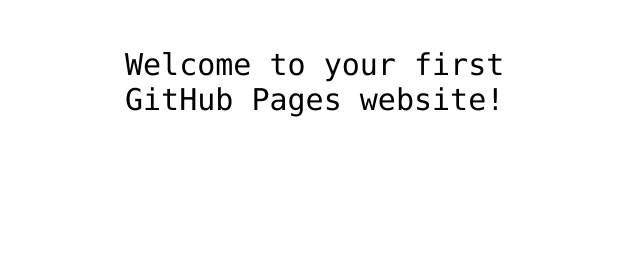
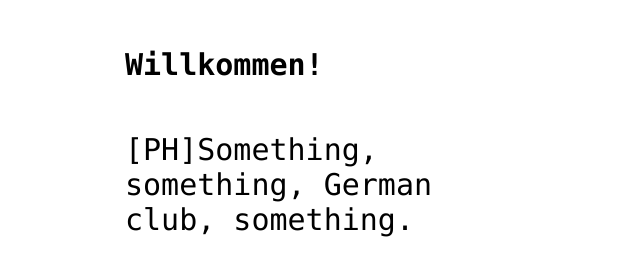
Before and after one commit to GoGermanLU/gogermanlu.github.io, a plain HTML site: page index.html in a window 1280 px wide. Shown: the part 341-616 px from the top of the page, without its empty margins (315-955 px from the left). Drawn offline with Linux system fonts and the light colour scheme.

Commit message:
Beginning of club site

```diff
--- a/index.html
+++ b/index.html
@@ -3,7 +3,7 @@
 <html>
 <head>
   <meta http-equiv="Content-Type" content="text/html; charset=utf-8"/>
-  <title>my-first-website</title>
+  <title>LU German Club</title>
   <LINK href="styles.css" rel="stylesheet" type="text/css">
 </head>
 
@@ -11,8 +11,8 @@
 
 <img src="https://octodex.github.com/images/daftpunktocat-thomas.gif" id="octocat" alt="octocat-gif" />
 
-<!-- Change this code here by copy and pasting your template on line 15 -->
-<p>Welcome to your first GitHub Pages website!</p>
+  <p><b>Willkommen!</b></p>
+  <p>[PH]Something, something, German club, something.</p>
 
 </body>
 </html>
```
